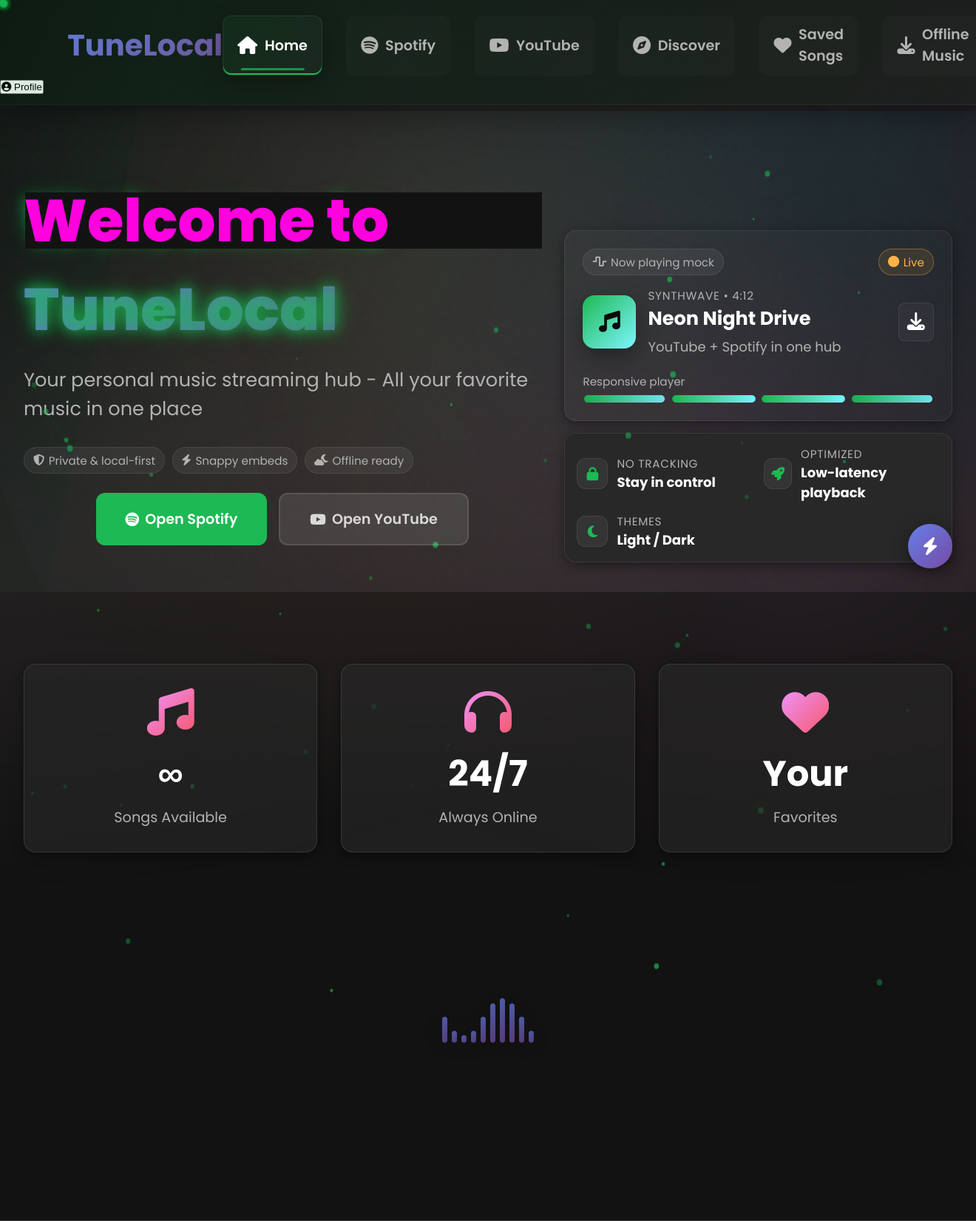
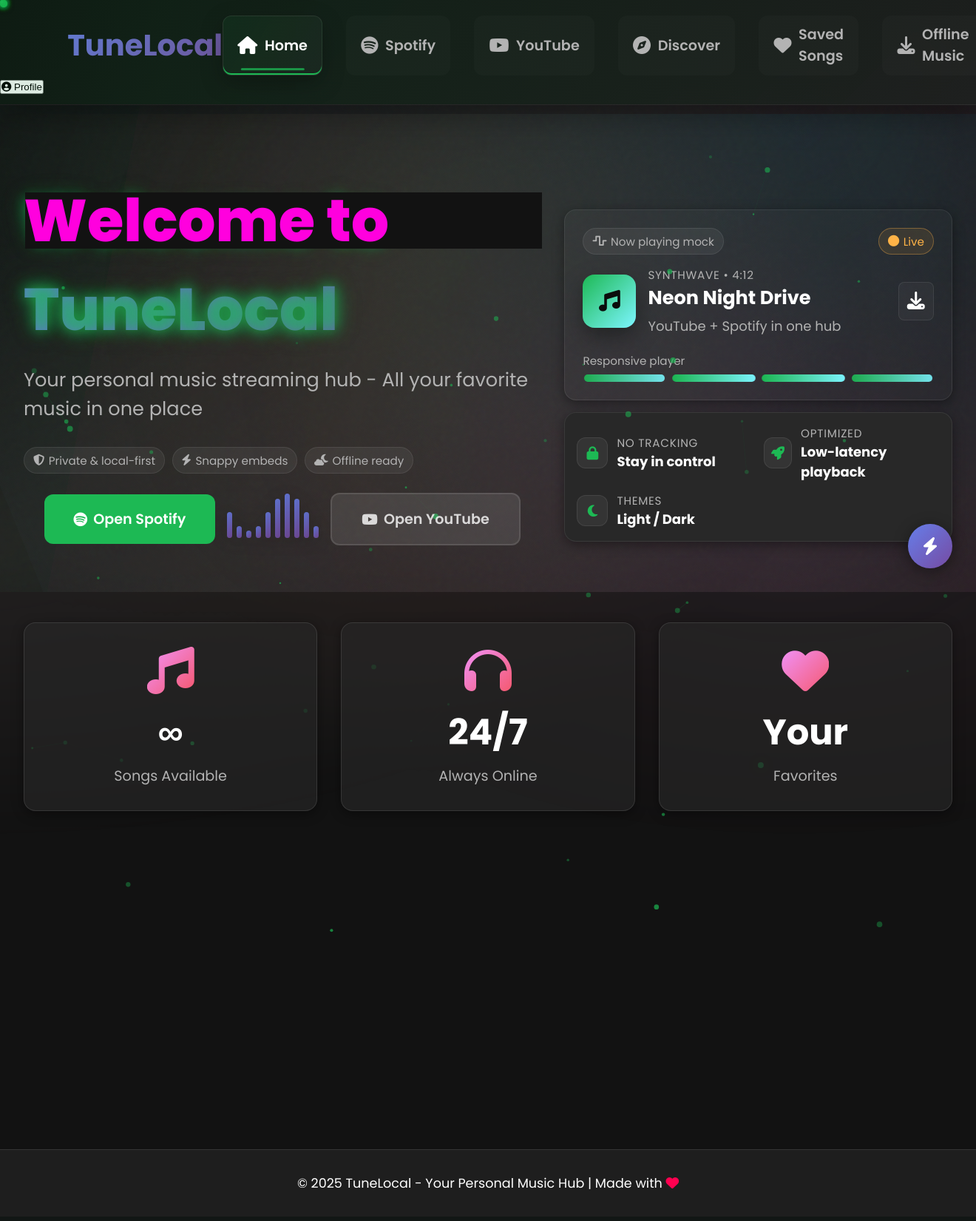
Before and after one commit to jesus-justin/TuneLocal, a PHP site: page / in a window 1320 px wide; the page is wider, and only the part inside the window is pictured. Shown: the top 1650 px of that part at 74% size. After the commit the page ends 1607 px from the top of that part, so only its background shows below. Run offline with PHP 8.4, Linux system fonts and the light colour scheme; data comes from the database, SQL or seed files in the repository; data that the repository does not hold is empty.

Commit message:
ui: place visualizer inline with hero buttons

```diff
--- a/index.html
+++ b/index.html
@@ -118,12 +118,6 @@
                             <button class="btn btn-primary" onclick="showSection('spotify')">
                                 <i class="fab fa-spotify"></i> Open Spotify
                             </button>
-                            <button class="btn btn-secondary" onclick="showSection('youtube')">
-                                <i class="fab fa-youtube"></i> Open YouTube
-                            </button>
-                        </div>
-
-                        <!-- Music Visualizer -->
                             <div class="visualizer" aria-hidden="true">
                                 <div class="bar"></div>
                                 <div class="bar"></div>
@@ -135,6 +129,10 @@
                                 <div class="bar"></div>
                                 <div class="bar"></div>
                                 <div class="bar"></div>
+                            </div>
+                            <button class="btn btn-secondary" onclick="showSection('youtube')">
+                                <i class="fab fa-youtube"></i> Open YouTube
+                            </button>
                         </div>
                     </div>
                     <div class="hero-visual">
--- a/styles.css
+++ b/styles.css
@@ -491,8 +491,8 @@
 /* Hero Section */
 .hero {
     text-align: center;
-    padding: 2rem 0 6rem 0;
-    margin-bottom: 3rem;
+    padding: 2rem 0 4.5rem 0;
+    margin-bottom: 2rem;
 }
 
 .hero-layout {
@@ -739,8 +739,8 @@
     gap: 1rem;
     justify-content: center;
     flex-wrap: wrap;
-    position: relative;
-    margin-bottom: 6rem;
+    align-items: center;
+    margin-bottom: 2.5rem;
 }
 
 /* Stats Container */
@@ -2413,18 +2413,13 @@
 
 /* Music Visualizer */
 .visualizer {
-    position: absolute;
-    left: 50%;
-    bottom: -65px;
-    transform: translateX(-50%);
-    display: flex;
+    display: inline-flex;
     gap: 6px;
     align-items: flex-end;
-    height: 55px;
-    z-index: 5;
-    opacity: 0.7;
+    height: 52px;
+    opacity: 0.85;
     pointer-events: none;
-    filter: drop-shadow(0 4px 12px rgba(0,0,0,0.3));
+    filter: drop-shadow(0 4px 12px rgba(0,0,0,0.25));
 }
 
 .bar {
```
Lines whose indentation alone changed are shown as unchanged.
